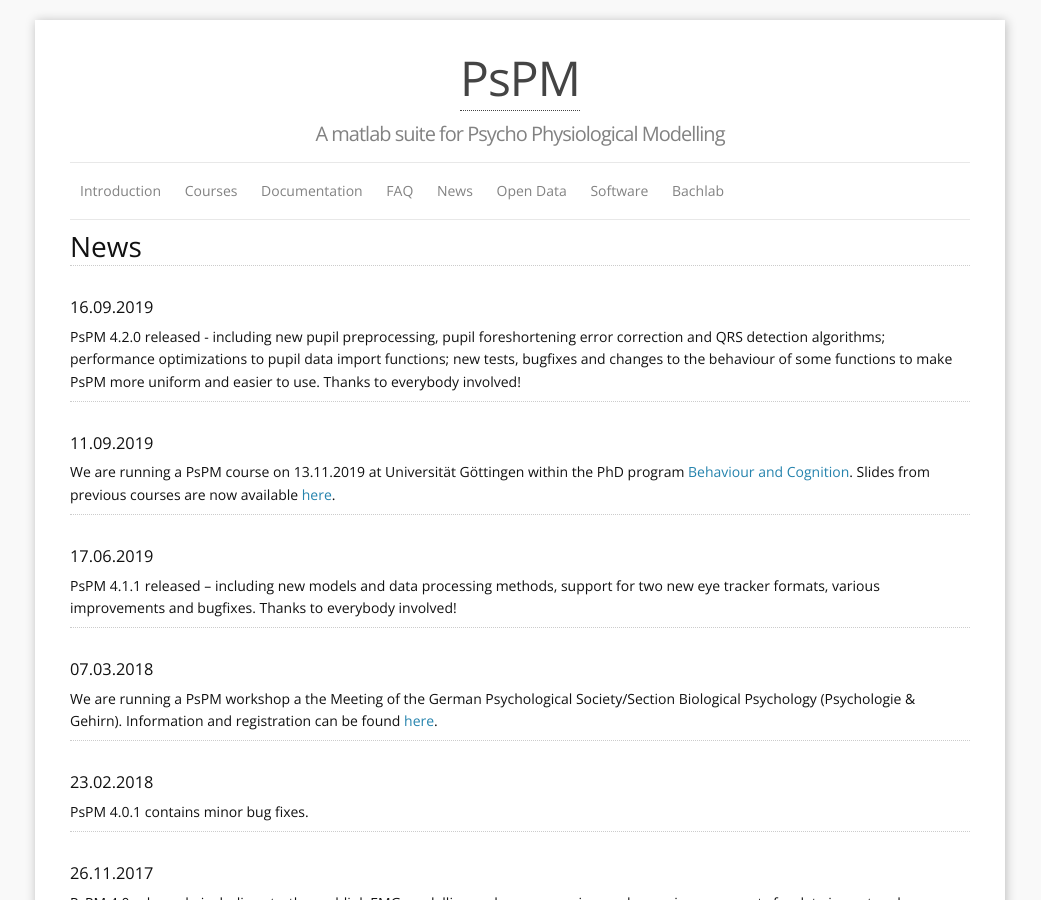
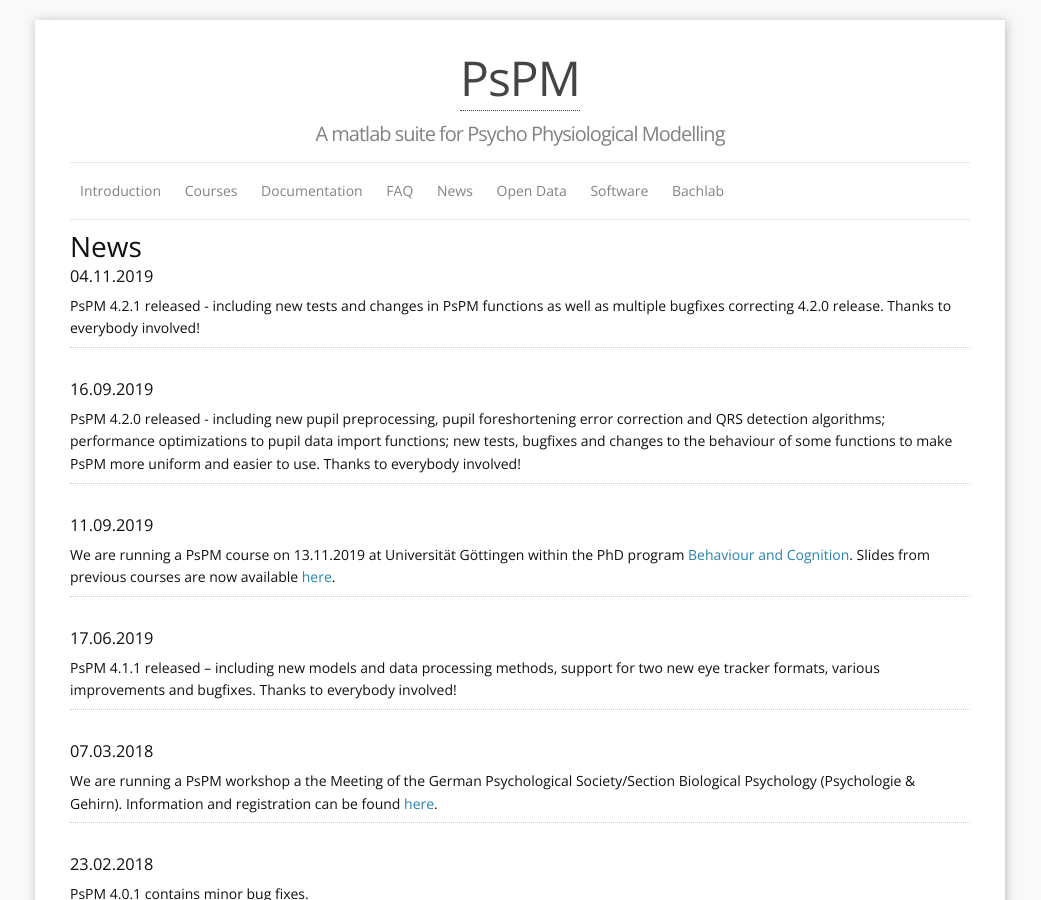
Before and after one commit to bachlab/PsPM, a Jekyll site: the page built from news.markdown, in a window 1280 px wide and 900 px high. Shown: the whole window, without its empty margins (120-1161 px from the left). Built offline with Jekyll 4.4.1, drawn with Linux system fonts in a browser that asks for light colours.

Commit message:
Changed release number + news

```diff
--- a/index.markdown
+++ b/index.markdown
@@ -5,7 +5,7 @@
 layout: page
 ---
 
-**Current version: PsPM 4.2.0, released on 16.09.2019**
+**Current version: PsPM 4.2.1, released on 04.11.2019**
 
 <img src="http://bachlab.org/wp-content/uploads/2019/09/PsPM_Website_Figure_1.jpg" alt="drawing">
 
--- a/news.markdown
+++ b/news.markdown
@@ -5,6 +5,10 @@
 ---
 
 # News
+
+### 04.11.2019
+
+PsPM 4.2.1 released - including new tests and changes in PsPM functions as well as multiple bugfixes correcting 4.2.0 release. Thanks to everybody involved!
 
 ---
 
```
